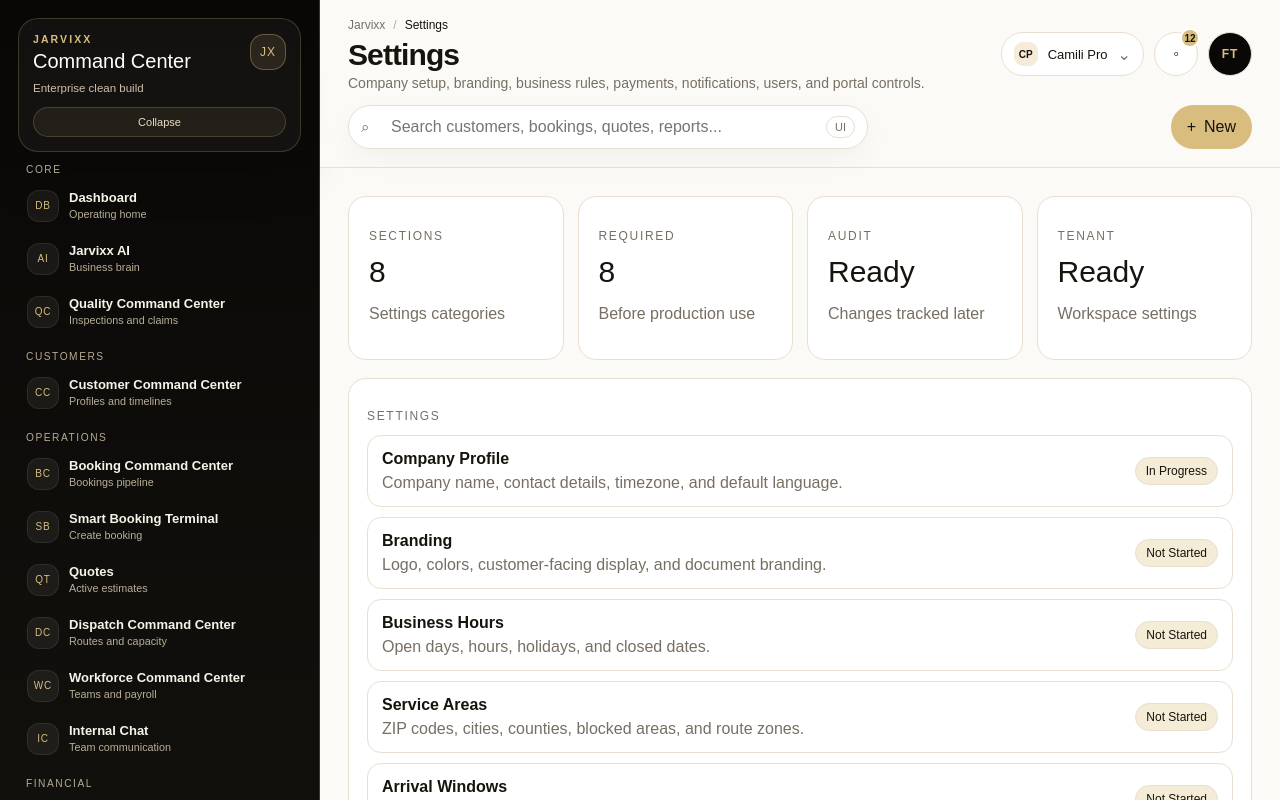
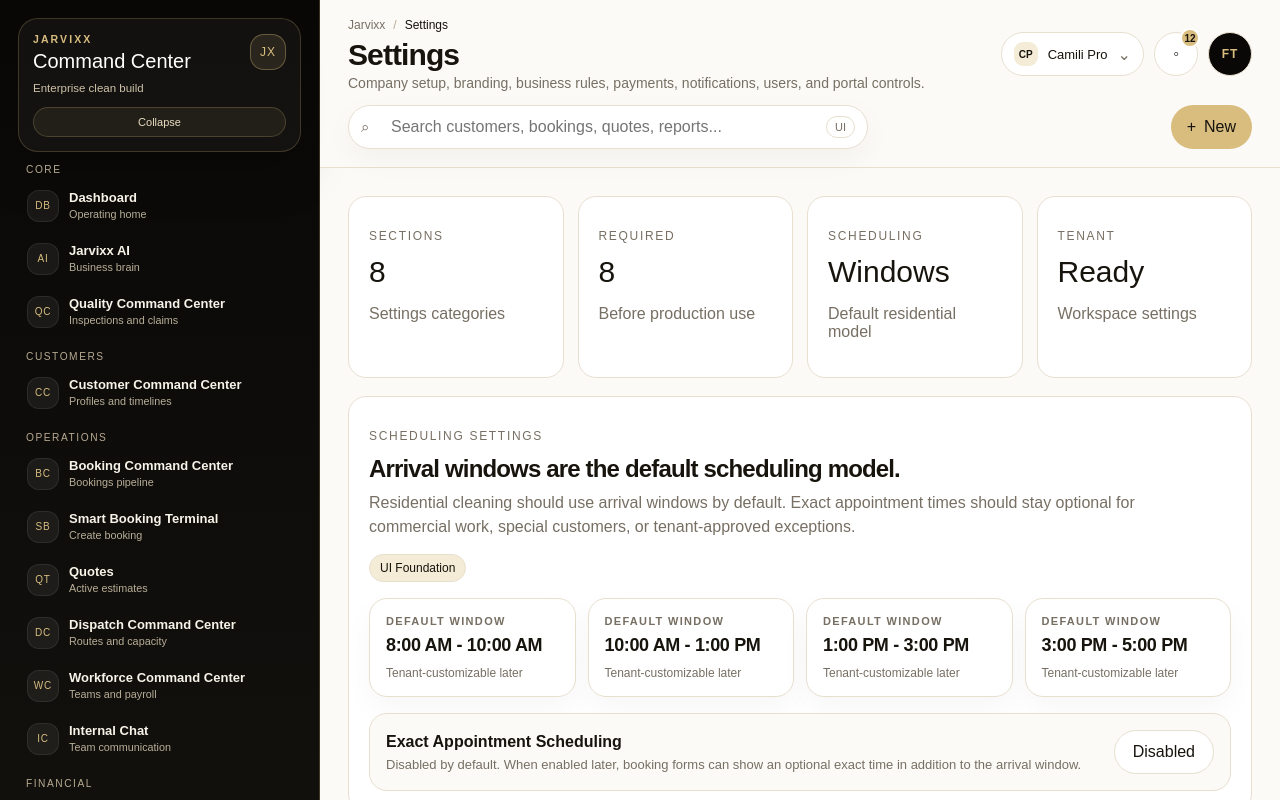
Before and after one commit to 360jarvis/JARVISV4, a Next.js app: page /app/settings in a window 1280 px wide. Shown: the top 800 px of the page. Built offline with nearby package versions, Linux system fonts and the light colour scheme.

Commit message:
Add scheduling settings foundation

```diff
--- a/components/SettingsCenter.tsx
+++ b/components/SettingsCenter.tsx
@@ -1,3 +1,4 @@
+import { DEFAULT_ARRIVAL_WINDOWS } from './scheduling/ArrivalWindows';
 import { setupSections } from '../lib/settings';
 import { KpiCard, StatusBadge } from './ui';
 
@@ -7,8 +8,41 @@ export default function SettingsCenter() {
       <section style={{ display: 'grid', gridTemplateColumns: 'repeat(4, minmax(0, 1fr))', gap: 14 }}>
         <KpiCard label="Sections" value={String(setupSections.length)} detail="Settings categories" />
         <KpiCard label="Required" value="8" detail="Before production use" />
-        <KpiCard label="Audit" value="Ready" detail="Changes tracked later" />
+        <KpiCard label="Scheduling" value="Windows" detail="Default residential model" />
         <KpiCard label="Tenant" value="Ready" detail="Workspace settings" />
+      </section>
+
+      <section className="lux-card" style={{ padding: 20, display: 'grid', gap: 16 }}>
+        <div style={{ display: 'flex', justifyContent: 'space-between', gap: 14, alignItems: 'flex-start', flexWrap: 'wrap' }}>
+          <div>
+            <p className="kicker">Scheduling Settings</p>
+            <h2 style={{ margin: '8px 0 8px', fontSize: 24, letterSpacing: '-0.035em' }}>Arrival windows are the default scheduling model.</h2>
+            <p style={{ margin: 0, color: 'var(--jarvixx-muted)', maxWidth: 820, lineHeight: 1.55 }}>
+              Residential cleaning should use arrival windows by default. Exact appointment times should stay optional for commercial work, special customers, or tenant-approved exceptions.
+            </p>
+          </div>
+          <StatusBadge>UI Foundation</StatusBadge>
+        </div>
+
+        <div style={{ display: 'grid', gridTemplateColumns: 'repeat(4, minmax(0, 1fr))', gap: 12 }}>
+          {DEFAULT_ARRIVAL_WINDOWS.map((window) => (
+            <div key={window.id} style={{ border: '1px solid var(--jarvixx-border)', borderRadius: 18, padding: 16, background: '#fff', boxShadow: '0 12px 30px rgba(23,19,13,0.035)' }}>
+              <div style={{ color: 'var(--jarvixx-muted)', fontSize: 11, textTransform: 'uppercase', letterSpacing: '0.12em', fontWeight: 800 }}>Default Window</div>
+              <div style={{ marginTop: 8, fontSize: 18, fontWeight: 900, letterSpacing: '-0.02em' }}>{window.label}</div>
+              <div style={{ marginTop: 10, color: 'var(--jarvixx-muted)', fontSize: 12 }}>Tenant-customizable later</div>
+            </div>
+          ))}
+        </div>
+
+        <div style={{ display: 'grid', gridTemplateColumns: '1fr auto', gap: 14, alignItems: 'center', border: '1px solid var(--jarvixx-border)', borderRadius: 18, padding: 16, background: '#fbfaf7' }}>
+          <div>
+            <strong>Exact Appointment Scheduling</strong>
+            <p style={{ margin: '6px 0 0', color: 'var(--jarvixx-muted)', fontSize: 13 }}>
+              Disabled by default. When enabled later, booking forms can show an optional exact time in addition to the arrival window.
+            </p>
+          </div>
+          <button className="lux-button secondary" type="button">Disabled</button>
+        </div>
       </section>
 
       <section className="lux-card" style={{ padding: 18 }}>
```
